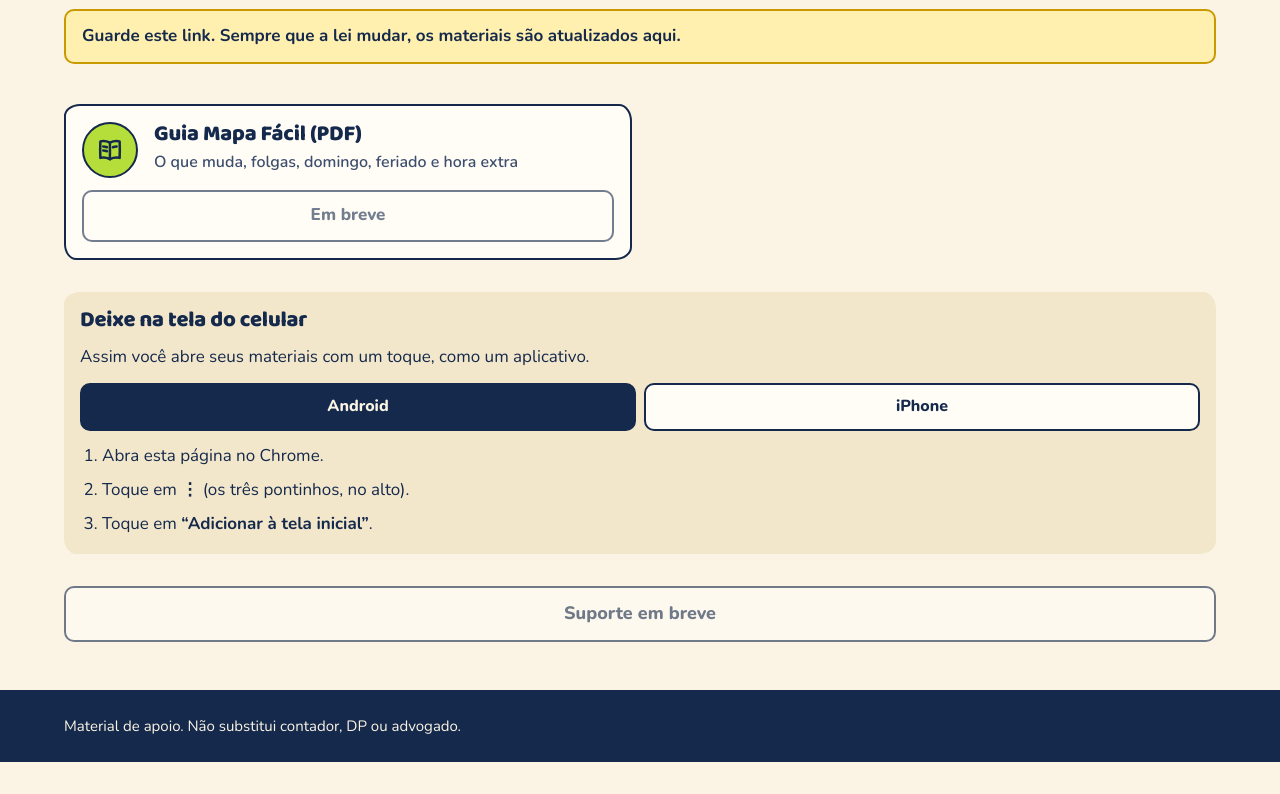
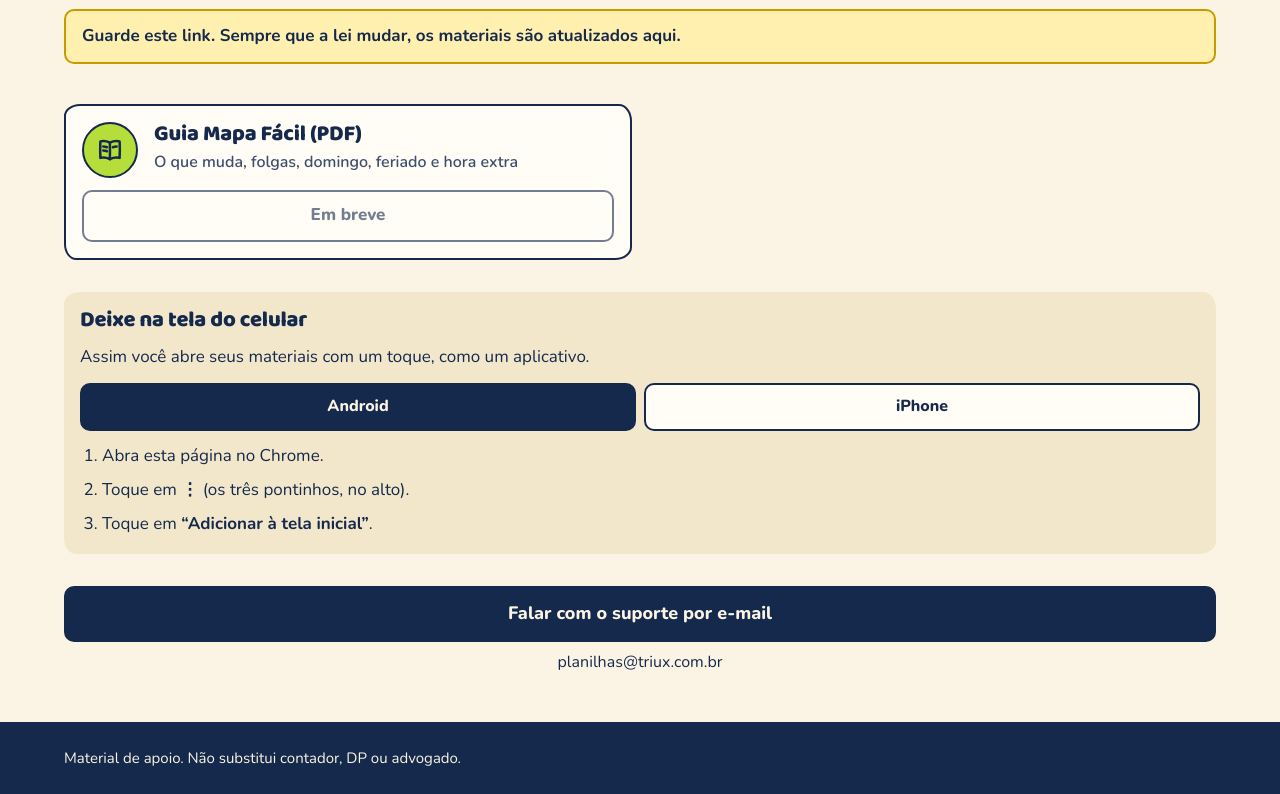
Before and after one commit to Lucastrin/calculadora-escala-5x2, a plain HTML site: page acesso-b7q4m/index.html in a window 1280 px wide. Shown: the part 164-958 px from the top of the page. Before the commit the page ends 926 px from the top, so only its background shows below. Drawn offline with nearby package versions, Linux system fonts and the light colour scheme; no server answers.

Commit message:
Acesso: modelos e Kit Dezembro pelo Google Drive e suporte por e-mail
Co-Authored-By: Claude Opus 5.5 <noreply@anthropic.com>

```diff
--- a/acesso-pagina.js
+++ b/acesso-pagina.js
@@ -7,6 +7,10 @@
   const esc = (s) => String(s).replace(/[&<>"']/g, (c) => ({ '&': '&amp;', '<': '&lt;', '>': '&gt;', '"': '&quot;', "'": '&#39;' }[c]));
   const icone = (id) => `<svg class="ic" aria-hidden="true"><use href="#i-${id}"/></svg>`;
   const nomeArquivo = (url) => url.split('/').pop();
+  // Link do Google Drive: "Abrir" mostra no Drive, "Baixar" usa o link de download direto.
+  const idDrive = (url) => (/drive\.google\.com\/(?:file\/d\/|open\?id=)([\w-]+)/.exec(url) || [])[1];
+  const botoesAbrir = (abrir, baixar, nome) => `<a class="btn btn--pri" href="${esc(abrir)}" target="_blank" rel="noopener">Abrir</a>
+         <a class="btn btn--sec" href="${esc(baixar)}"${nome ? ` download="${esc(nome)}"` : ''}>Baixar</a>`;
 
   $('#selo').textContent = plano.nome;
   $('#atualizado').textContent = `Atualizado em ${A.atualizadoEm} · ${A.baseLegal}`;
@@ -15,8 +19,11 @@
   const cartoes = plano.itens.map((id) => {
     const it = A.itens[id];
     let botoes;
-    if (it.arquivo) {
-      const url = A.arquivos[it.arquivo];
+    const url = it.arquivo && A.arquivos[it.arquivo];
+    const drive = url && idDrive(url);
+    if (drive) {
+      botoes = `<div class="item__botoes">${botoesAbrir(`https://drive.google.com/file/d/${drive}/view`, `https://drive.google.com/uc?export=download&id=${drive}`)}</div>`;
+    } else if (url) {
       botoes = `<div class="item__botoes" data-pdf="${esc(url)}" data-nome="${esc(nomeArquivo(url))}">
         <span class="btn btn--pri btn--espera" aria-disabled="true">Verificando…</span></div>`;
     } else {
@@ -39,16 +46,17 @@
       existe = r.ok && !/text\/html/i.test(r.headers.get('content-type') || '');
     } catch (e) { existe = false; }
     caixa.innerHTML = existe
-      ? `<a class="btn btn--pri" href="${esc(url)}" target="_blank" rel="noopener">Abrir</a>
-         <a class="btn btn--sec" href="${esc(url)}" download="${esc(caixa.dataset.nome)}">Baixar</a>`
+      ? botoesAbrir(url, url, caixa.dataset.nome)
       : '<span class="btn btn--sec btn--espera" aria-disabled="true">Em breve</span>';
   });
 
-  // Suporte no WhatsApp
-  const num = String(A.suporteWhatsApp || '').replace(/\D/g, '');
+  // Suporte por e-mail
+  const email = String(A.suporteEmail || '').trim();
   const sup = $('#suporte');
-  if (num.length >= 12) {
-    sup.innerHTML = `<a class="btn btn--pri btn--largo" href="https://wa.me/${num}?text=${encodeURIComponent(A.mensagemSuporte)}" target="_blank" rel="noopener">Falar com o suporte no WhatsApp</a>`;
+  if (/^[^\s@]+@[^\s@]+\.[^\s@]+$/.test(email)) {
+    const href = `mailto:${email}?subject=${encodeURIComponent(A.assuntoSuporte)}&body=${encodeURIComponent(A.mensagemSuporte)}`;
+    sup.innerHTML = `<a class="btn btn--pri btn--largo" href="${esc(href)}">Falar com o suporte por e-mail</a>
+      <p class="suporte__email">${esc(email)}</p>`;
   } else {
     sup.innerHTML = '<span class="btn btn--sec btn--largo btn--espera" aria-disabled="true">Suporte em breve</span>';
   }
--- a/acesso.css
+++ b/acesso.css
@@ -31,4 +31,5 @@
 .so-abas [role="tab"][aria-selected="true"] { background: var(--marinho); color: var(--creme); }
 .so-passos { list-style: decimal; padding-left: 22px; display: grid; gap: var(--s-2); font-size: 17px; }
 .btn--largo { width: 100%; min-height: 56px; font-size: 18px; }
+.suporte__email { margin: 8px 0 0; text-align: center; font-size: 16px; overflow-wrap: anywhere; }
 .rodape--acesso { padding: var(--s-5) 0; }
--- a/acesso.js
+++ b/acesso.js
@@ -1,25 +1,27 @@
 /*
   DADOS DAS PÁGINAS DE ACESSO — o único arquivo que você precisa mudar.
 
-  - Datas, nomes de arquivo, links e o número de suporte ficam aqui.
-  - Caminhos de arquivo são relativos à página de acesso (por isso começam com ../).
-  - Se um PDF ainda não estiver na pasta /arquivos/, o botão aparece como "Em breve".
-  - suporteWhatsApp: só números, com DDI e DDD (ex.: 5511999998888). Vazio = botão "Suporte em breve".
+  - Datas, nomes de arquivo, links e o e-mail de suporte ficam aqui.
+  - Arquivo pode ser um caminho na pasta /arquivos/ (começa com ../) ou um link do Google Drive
+    (o arquivo precisa estar compartilhado como "Qualquer pessoa com o link").
+  - Se um PDF da pasta /arquivos/ ainda não existir, o botão aparece como "Em breve".
+  - suporteEmail: vazio = botão "Suporte em breve".
 */
 window.ACESSO = {
   produto: 'Mapa Fácil da Escala 5x2',
   atualizadoEm: '25/11/2026',
   baseLegal: 'de acordo com a EC 141/2026, o Decreto 13.173/2026 e a Portaria MTE 2.041/2026',
 
-  suporteWhatsApp: '',
+  suporteEmail: 'planilhas@triux.com.br',
+  assuntoSuporte: 'Ajuda com o Mapa Fácil da Escala 5x2',
   mensagemSuporte: 'Olá! Comprei o Mapa Fácil da Escala 5x2 e preciso de ajuda.',
 
   calculadora: '../#inicio',
 
   arquivos: {
     guia: '../arquivos/mapa-facil-escala-5x2.pdf',
-    modelos: '../arquivos/modelos-de-escala.pdf',
-    kit: '../arquivos/kit-dezembro.pdf'
+    modelos: 'https://drive.google.com/file/d/1gzGJ7xClkACEZ8z_C0ZcWUTek28_MxIe/view?usp=sharing',
+    kit: 'https://drive.google.com/file/d/1CqkleGVpM6Km6jm-9Ph0n5pqbCbgwsGV/view?usp=sharing'
   },
 
   itens: {
```
